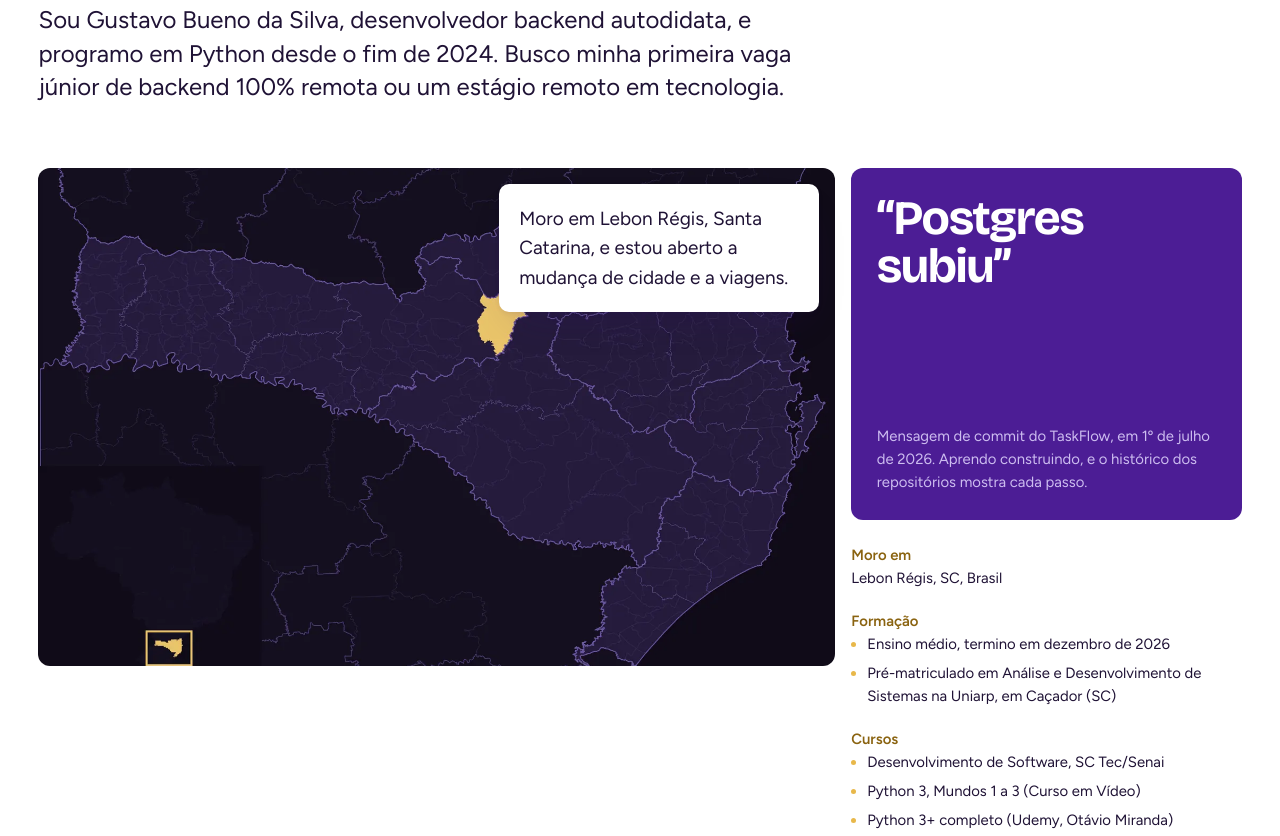
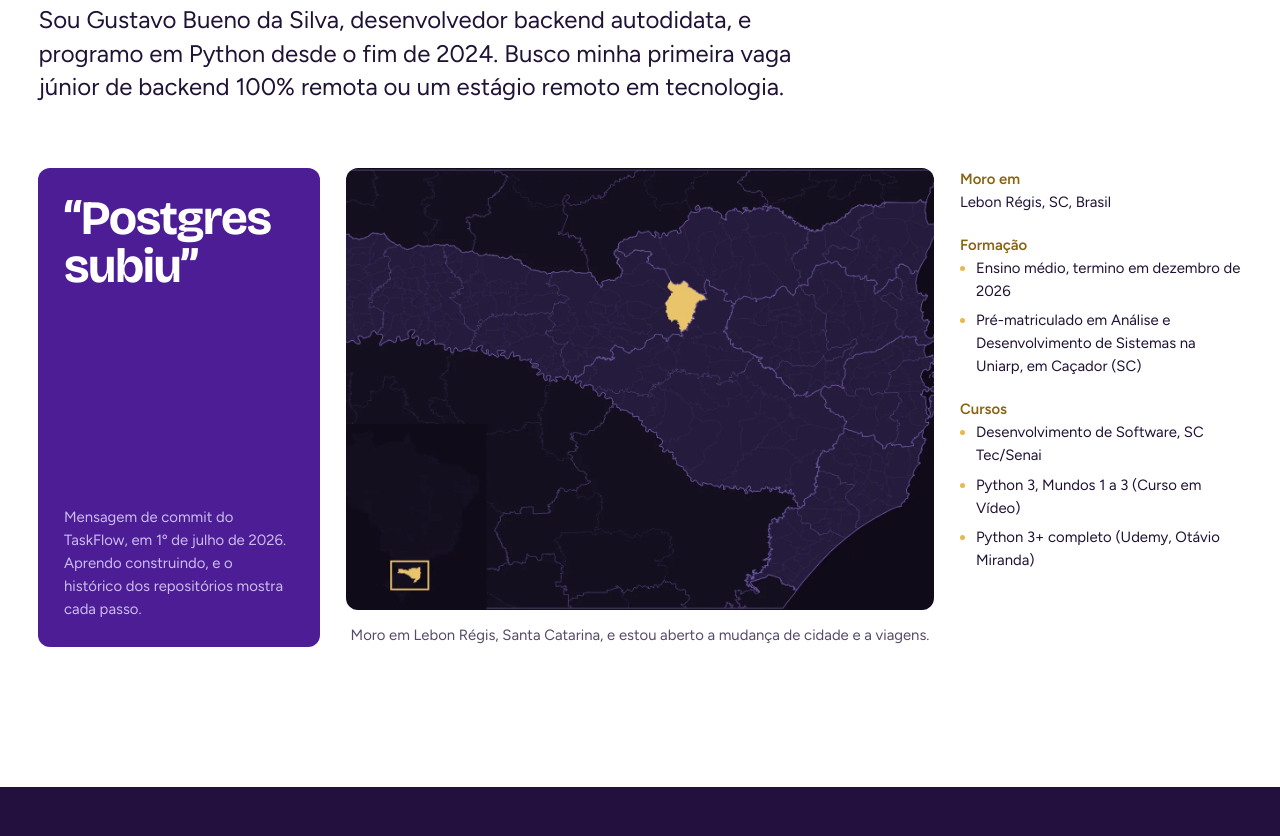
Before and after one commit to 1GustavoBueno1/Portfolio, a plain HTML site: page index.html in a window 1280 px wide. Shown: the part 10345-11181 px from the top of the page. Drawn offline with nearby package versions, Linux system fonts and the light colour scheme.

Commit message:
Centraliza o mapa entre o commit e os fatos na seção Sobre
- Desktop em três colunas: "Postgres subiu", mapa e fatos
- Tablet com o mapa em cima e commit e fatos lado a lado
- Legenda do mapa passa para baixo da imagem

Co-Authored-By: Claude Opus 5.5 <noreply@anthropic.com>

```diff
--- a/index.html
+++ b/index.html
@@ -444,16 +444,15 @@ for indice in range(1, 43):
           Sou Gustavo Bueno da Silva, desenvolvedor backend autodidata, e programo em Python desde o fim de 2024. Busco minha primeira vaga júnior de backend 100% remota ou um estágio remoto em tecnologia.
         </p>
         <div class="sobre__mosaico">
+          <div class="sobre__azulejo" data-revelar>
+            <p class="sobre__commit">“Postgres subiu”</p>
+            <p class="sobre__commit-nota">Mensagem de commit do TaskFlow, em 1º de julho de 2026. Aprendo construindo, e o histórico dos repositórios mostra cada passo.</p>
+          </div>
           <figure class="sobre__mapa" data-revelar>
             <img src="assets/mapa-lebon-regis.webp" width="1500" height="1002" loading="lazy"
                  alt="Mapa de Santa Catarina com o município de Lebon Régis destacado em dourado, no meio-oeste do estado" />
             <p class="sobre__sobre-mapa">Moro em Lebon Régis, Santa Catarina, e estou aberto a mudança de cidade e a viagens.</p>
           </figure>
-          <div class="sobre__lado">
-            <div class="sobre__azulejo" data-revelar>
-              <p class="sobre__commit">“Postgres subiu”</p>
-              <p class="sobre__commit-nota">Mensagem de commit do TaskFlow, em 1º de julho de 2026. Aprendo construindo, e o histórico dos repositórios mostra cada passo.</p>
-            </div>
           <dl class="sobre__fatos" data-revelar>
             <div><dt>Moro em</dt><dd>Lebon Régis, SC, Brasil</dd></div>
             <div>
@@ -476,7 +475,6 @@ for indice in range(1, 43):
               </dd>
             </div>
           </dl>
-          </div>
       </div>
     </div>
     </section>
--- a/style.css
+++ b/style.css
@@ -954,14 +954,15 @@ figcaption {
 .sobre__mosaico {
   display: grid;
   grid-template-columns: minmax(0, 1fr);
-  gap: 1rem;
+  gap: 1.5rem var(--calha);
   margin-top: clamp(2.5rem, 5vw, 4.5rem);
 }
 
 .sobre__mapa {
   display: grid;
   grid-template-columns: minmax(0, 1fr);
-  gap: 1rem;
+  gap: 0.875rem;
+  min-width: 0;
 }
 
 .sobre__mapa img {
@@ -974,13 +975,8 @@ figcaption {
 
 .sobre__sobre-mapa {
   color: var(--texto-suave);
-}
-
-.sobre__lado {
-  display: grid;
-  grid-template-columns: minmax(0, 1fr);
-  gap: 1.5rem;
-  align-content: start;
+  font-size: var(--t-pequeno);
+  text-align: center;
 }
 
 .sobre__azulejo {
@@ -1325,9 +1321,14 @@ figcaption {
     color: var(--texto-suave);
   }
 
-  .sobre__lado {
+  /* Tablet: mapa em cima, ocupando a largura; commit e fatos lado a lado. */
+  .sobre__mosaico {
     grid-template-columns: repeat(2, minmax(0, 1fr));
-    gap: var(--calha);
+  }
+
+  .sobre__mapa {
+    grid-column: 1 / -1;
+    grid-row: 1;
   }
 }
 
@@ -1412,43 +1413,26 @@ figcaption {
     grid-column: 7 / span 6;
   }
 
+  /* Desktop: commit à esquerda, mapa no centro, fatos à direita. */
   .sobre__mosaico {
     grid-template-columns: repeat(12, minmax(0, 1fr));
-    gap: 1rem;
     align-items: start;
   }
 
+  .sobre__azulejo {
+    grid-column: 1 / span 3;
+    grid-row: 1;
+    align-self: stretch;
+  }
+
   .sobre__mapa {
-    position: relative;
-    grid-column: 1 / span 8;
-    display: block;
-  }
-
-  .sobre__mapa img {
-    aspect-ratio: 16 / 10;
-  }
-
-  .sobre__sobre-mapa {
-    position: absolute;
-    top: 1rem;
-    right: 1rem;
-    width: 20rem;
-    max-width: 60%;
-    padding: 1.25rem;
-    border-radius: 10px;
-    background: var(--branco);
-    color: var(--texto);
-    box-shadow: var(--sombra);
-  }
-
-  .sobre__lado {
-    grid-column: 9 / span 4;
-    grid-template-columns: minmax(0, 1fr);
-    gap: 1.5rem;
-  }
-
-  .sobre__azulejo {
-    min-height: 22rem;
+    grid-column: 4 / span 6;
+    grid-row: 1;
+  }
+
+  .sobre__fatos {
+    grid-column: 10 / span 3;
+    grid-row: 1;
   }
 
   .outros-bloco {
```
Lines whose indentation alone changed are shown as unchanged.
